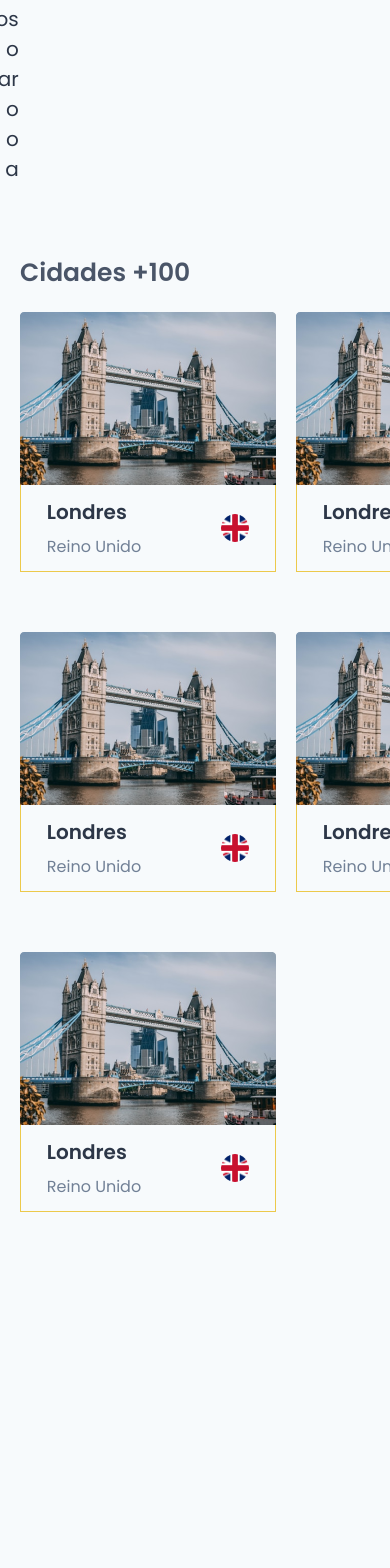
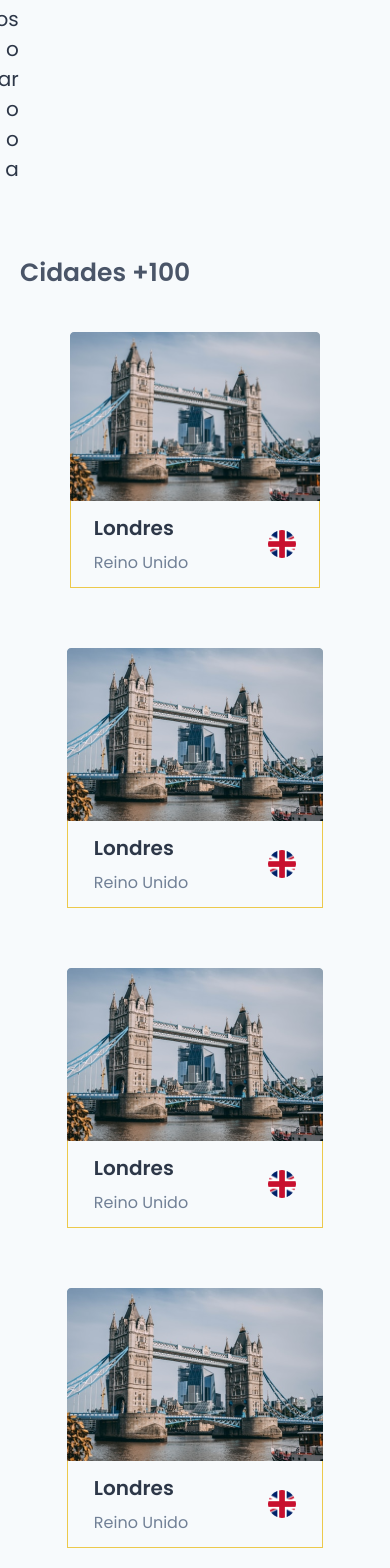
Before and after one commit to NakajimaDaniel/desafio07-ignite-chakraui, a Next.js app: page /europe in a window 390 px wide. Shown: the part 655-2223 px from the top of the page. Before the commit the page ends 1947 px from the top, so only its background shows below. Built offline with nearby package versions, Linux system fonts and the light colour scheme.

Commit message:
grid overall responsive adj

```diff
--- a/src/pages/europe.tsx
+++ b/src/pages/europe.tsx
@@ -41,10 +41,11 @@ export default function Europe() {
         </Flex>
 
         <Flex pb="10" pl="5" pr="5" justifyContent="center" flexDir="column"  w="100%" maxW={1400} alignSelf="center" >
-            <Text textAlign="left" fontSize="25" fontWeight="semibold" pb="5" color="gray.600">Cidades +100</Text>
-            <Grid templateColumns={["repeat(2, 1fr)","repeat(3, 1fr)","repeat(4, 1fr)"]} gap={[5,4,3,2,1]} justifyItems="center"  w="100%">
-              <Flex justify="center" flexDirection="column" pb="10" w="100%">
-                <Box w="256px">
+            <Text textAlign="left" fontSize="25" fontWeight="semibold" pb="10" color="gray.600">Cidades +100</Text>
+            <Grid templateColumns={["repeat(1, 1fr)","repeat(2, 1fr)","repeat(2, 1fr)","repeat(2, 1fr)","repeat(3, 1fr)","repeat(3, 1fr)","repeat(4, 1fr)"]} gap={[5,4,3,2,50]} justifyItems="center" w="100%">
+
+                <Box w={["250px","256px"]}>
+                <Flex justify="center" flexDirection="column" pb="10" w="100%">
                   <Image src="london.png"/>
                   <Flex justify="center" flexDirection="row" p="3" borderBottom="1px" borderRight="1px" borderLeft="1px"  borderColor="yellow.400">
                     <Box pr="20">
@@ -55,11 +56,11 @@ export default function Europe() {
                       <Image src="ukflag.png" boxSize="7" borderRadius="full" align="center"/>
                     </Flex>
                   </Flex>
+                </Flex>
                 </Box>
-              </Flex>
 
-              <Flex justify="center" flexDirection="column" pb="10" w="100%">
                 <Box w="256px">
+                <Flex justify="center" flexDirection="column" pb="10" w="100%">
                   <Image src="london.png"/>
                   <Flex justify="center" flexDirection="row" p="3" borderBottom="1px" borderRight="1px" borderLeft="1px"  borderColor="yellow.400">
                     <Box pr="20">
@@ -70,11 +71,11 @@ export default function Europe() {
                       <Image src="ukflag.png" boxSize="7" borderRadius="full" align="center"/>
                     </Flex>
                   </Flex>
+                </Flex>
                 </Box>
-              </Flex>
 
-              <Flex justify="center" flexDirection="column" pb="10" w="100%">
                 <Box w="256px">
+                <Flex justify="center" flexDirection="column" pb="10" w="100%">
                   <Image src="london.png"/>
                   <Flex justify="center" flexDirection="row" p="3" borderBottom="1px" borderRight="1px" borderLeft="1px"  borderColor="yellow.400">
                     <Box pr="20">
@@ -85,11 +86,11 @@ export default function Europe() {
                       <Image src="ukflag.png" boxSize="7" borderRadius="full" align="center"/>
                     </Flex>
                   </Flex>
+                </Flex>
                 </Box>
-              </Flex>
 
-              <Flex justify="center" flexDirection="column" pb="10" w="100%">
                 <Box w="256px">
+                <Flex justify="center" flexDirection="column" pb="10" w="100%">
                   <Image src="london.png"/>
                   <Flex justify="center" flexDirection="row" p="3" borderBottom="1px" borderRight="1px" borderLeft="1px"  borderColor="yellow.400">
                     <Box pr="20">
@@ -100,23 +101,10 @@ export default function Europe() {
                       <Image src="ukflag.png" boxSize="7" borderRadius="full" align="center"/>
                     </Flex>
                   </Flex>
+                </Flex>
                 </Box>
-              </Flex>
 
-              <Flex justify="center" flexDirection="column" pb="10" w="100%">
-                <Box w="256px">
-                  <Image src="london.png"/>
-                  <Flex justify="center" flexDirection="row" p="3" borderBottom="1px" borderRight="1px" borderLeft="1px"  borderColor="yellow.400">
-                    <Box pr="20">
-                      <Text fontWeight="semibold" fontSize="20" pb="2" >Londres</Text>
-                      <Text color="gray.500">Reino Unido</Text>
-                    </Box>
-                    <Flex justify="center" alignItems="center">
-                      <Image src="ukflag.png" boxSize="7" borderRadius="full" align="center"/>
-                    </Flex>
-                  </Flex>
-                </Box>
-              </Flex>
+
 
             </Grid>
           </Flex>
```
